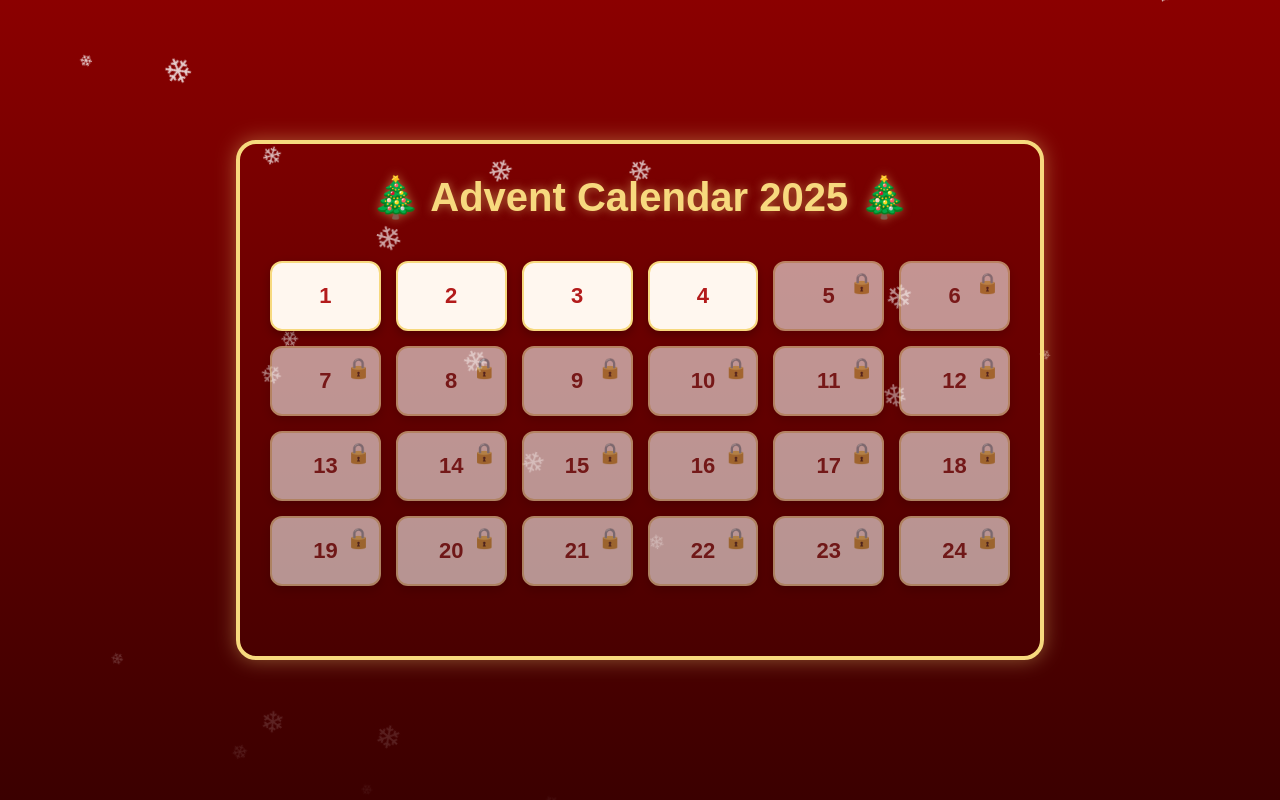
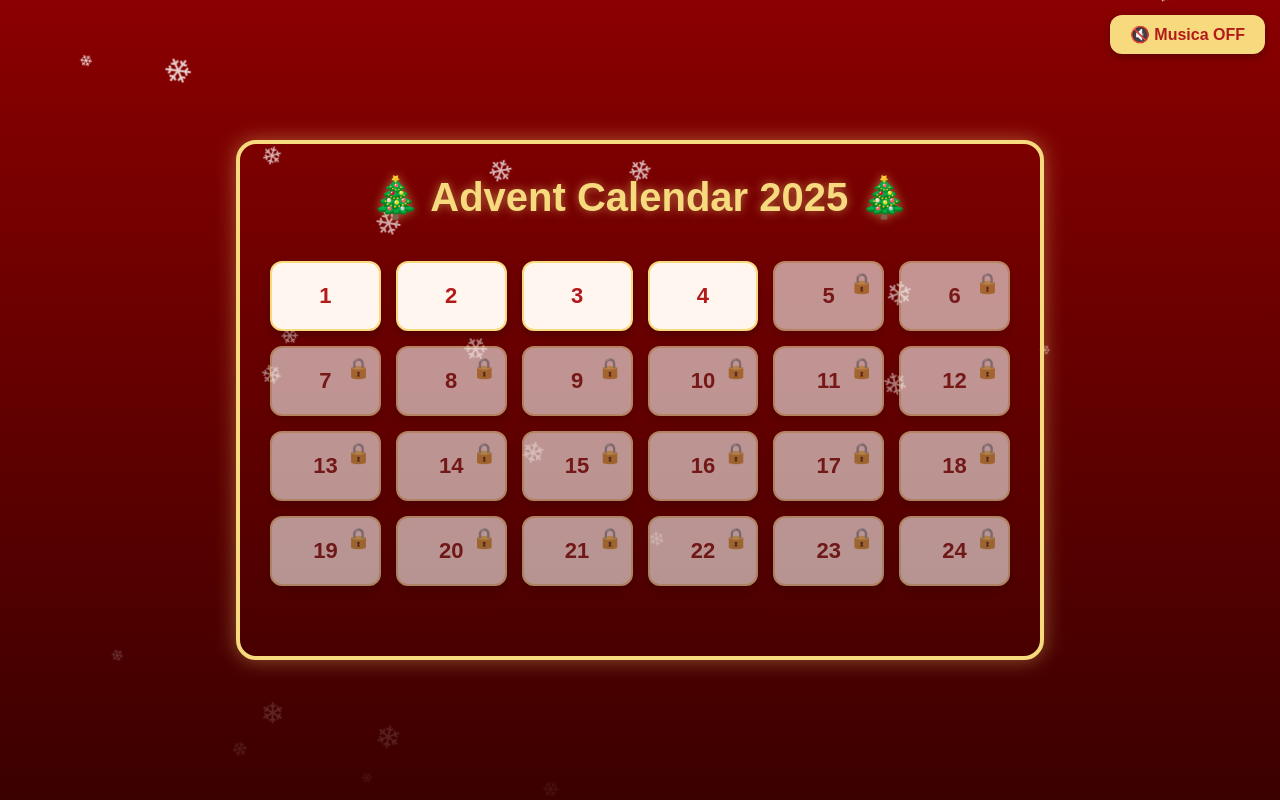
Before and after one commit to MauroTuzzolino/Advent-Calendar, a React (Vite) app: page / in a window 1280 px wide. Built offline with nearby package versions, Linux system fonts and the light colour scheme.

Commit message:
Aggiunta della musica di sottofondo

```diff
--- a/src/App.jsx
+++ b/src/App.jsx
@@ -3,6 +3,7 @@ import Calendar from "./components/Calendar";
 import { days } from "./data/days";
 import Modal from "./components/Modal";
 import Snow from "./components/Snow";
+import MusicToggle from "./components/MusicToggle";
 
 function App() {
   const [selectedContent, setSelectedContent] = useState(null);
@@ -17,6 +18,7 @@ function App() {
   return (
     <div className="app">
       <Snow />
+      <MusicToggle />
       <h1 className="title">🎄 Advent Calendar 2025 🎄</h1>
 
       <Calendar onOpenDay={handleOpenDay} />
--- /dev/null
+++ b/src/components/MusicToggle.jsx
@@ -0,0 +1,66 @@
+import { useEffect, useRef, useState } from "react";
+
+const MusicToggle = () => {
+  const [isPlaying, setIsPlaying] = useState(() => {
+    return localStorage.getItem("music") === "on";
+  });
+
+  const audioRef = useRef(null);
+  const fadeIntervalRef = useRef(null);
+
+  // --- FUNZIONE PER FADE-IN ---
+  const fadeIn = () => {
+    if (!audioRef.current) return;
+
+    clearInterval(fadeIntervalRef.current);
+    audioRef.current.volume = 0; // parte da zero
+    audioRef.current.play();
+
+    fadeIntervalRef.current = setInterval(() => {
+      if (audioRef.current.volume < 0.25) {
+        audioRef.current.volume = Math.min(audioRef.current.volume + 0.02, 0.25);
+      } else {
+        clearInterval(fadeIntervalRef.current);
+      }
+    }, 80);
+  };
+
+  // --- FUNZIONE PER FADE-OUT ---
+  const fadeOut = () => {
+    if (!audioRef.current) return;
+
+    clearInterval(fadeIntervalRef.current);
+
+    fadeIntervalRef.current = setInterval(() => {
+      if (audioRef.current.volume > 0) {
+        audioRef.current.volume = Math.max(audioRef.current.volume - 0.02, 0);
+      } else {
+        audioRef.current.pause();
+        clearInterval(fadeIntervalRef.current);
+      }
+    }, 80);
+  };
+
+  useEffect(() => {
+    if (!audioRef.current) {
+      audioRef.current = new Audio("../../public/warm-christmas-vlog-244113.mp3");
+      audioRef.current.loop = true;
+    }
+
+    if (isPlaying) {
+      fadeIn();
+    } else {
+      fadeOut();
+    }
+
+    localStorage.setItem("music", isPlaying ? "on" : "off");
+  }, [isPlaying]);
+
+  return (
+    <button className={`music-btn ${isPlaying ? "playing" : ""}`} onClick={() => setIsPlaying((p) => !p)}>
+      {isPlaying ? "🔊" : "🔇"} Musica {isPlaying ? "ON" : "OFF"}
+    </button>
+  );
+};
+
+export default MusicToggle;
--- a/src/index.css
+++ b/src/index.css
@@ -143,3 +143,42 @@ body {
     opacity: 0;
   }
 }
+
+.music-btn {
+  position: fixed;
+  top: 15px;
+  right: 15px;
+  background: var(--gold);
+  color: var(--red);
+  border: none;
+  padding: 10px 20px;
+  font-size: 16px;
+  border-radius: 12px;
+  cursor: pointer;
+  font-weight: bold;
+  box-shadow: 0 3px 8px rgba(0, 0, 0, 0.3);
+  transition: transform 0.3s ease, box-shadow 0.3s ease;
+}
+
+/* Hover: leggera crescita */
+.music-btn:hover {
+  transform: scale(1.1);
+  box-shadow: 0 0 12px rgba(247, 217, 126, 0.7);
+}
+
+.music-btn.playing {
+  animation: pulse 1.8s infinite ease-in-out;
+}
+
+/* Effetto pulse dorato */
+@keyframes pulse {
+  0% {
+    box-shadow: 0 0 10px rgba(247, 217, 126, 0.4);
+  }
+  50% {
+    box-shadow: 0 0 20px rgba(247, 217, 126, 0.8);
+  }
+  100% {
+    box-shadow: 0 0 10px rgba(247, 217, 126, 0.4);
+  }
+}
```
Also changed, not shown: 1 other file (tests, documents, lock files or other folders).
